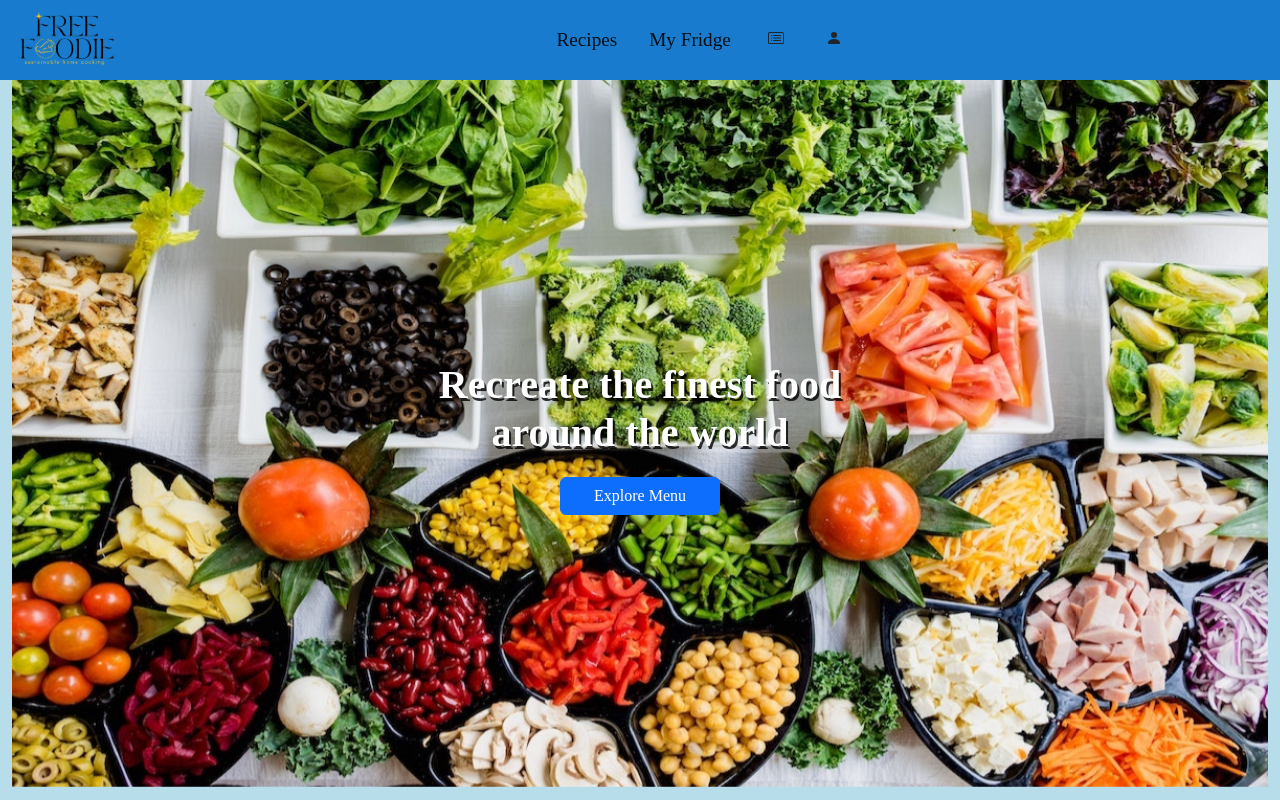
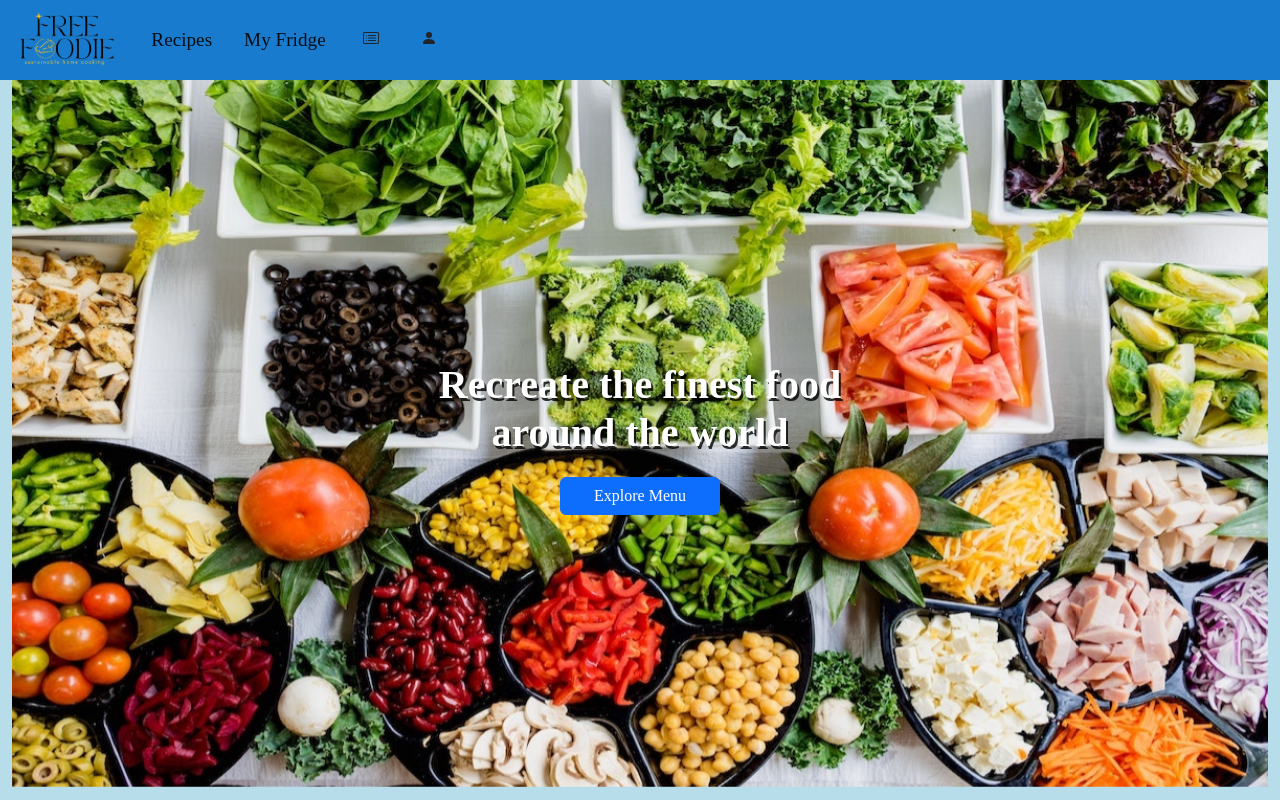
Before and after one commit to ZheTaoGuo/Free-Foodie, a Vue app: page / in a window 1280 px wide. Shown: the top 800 px of the page. Built offline with nearby package versions, Linux system fonts and the light colour scheme; no server answers.

Commit message:
Navbar alignment: flush left

```diff
--- a/src/components/Navbar.vue
+++ b/src/components/Navbar.vue
@@ -8,7 +8,7 @@
         <span class="navbar-toggler-icon"></span>
       </button>
       <div class="collapse navbar-collapse" id="navbarSupportedContent">
-        <ul class="navbar-nav mx-auto">
+        <ul class="navbar-nav">
           <li class="nav-item mx-2">
             <a class="nav-link active" aria-current="page" href="/search">Recipes</a>
           </li>
```
